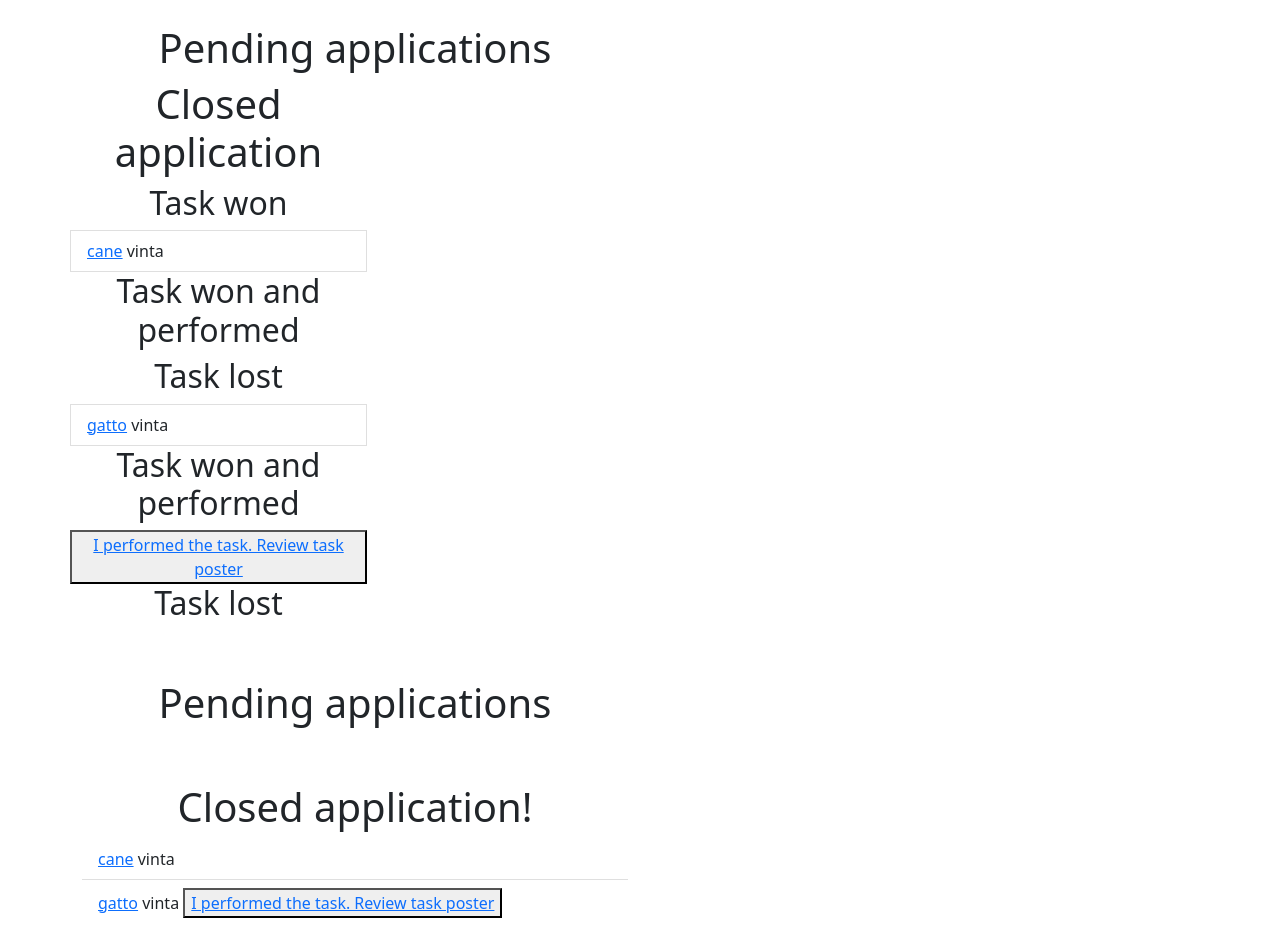
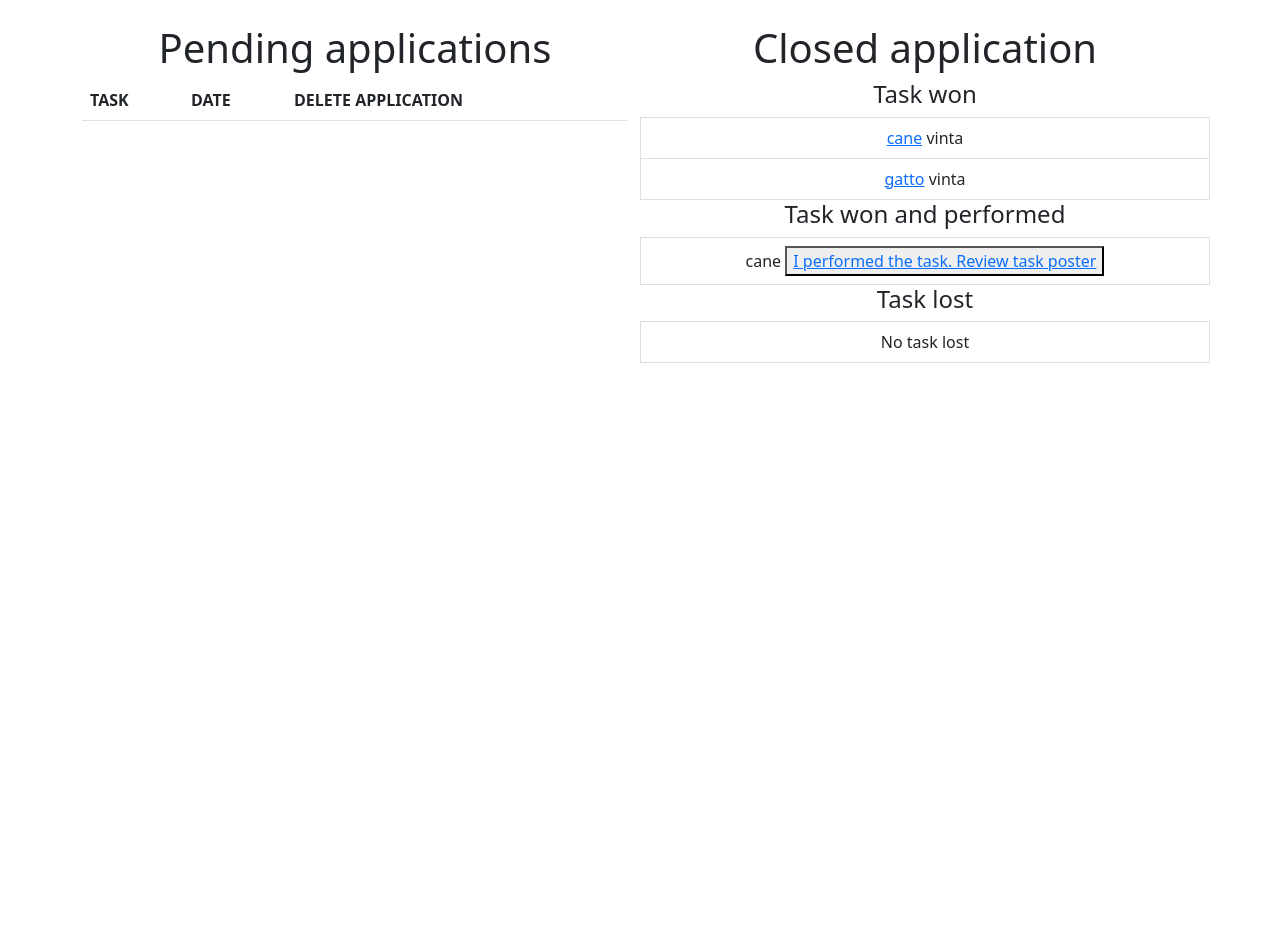
Before and after one commit to Atrebg/unitask, a Flask app: template website/templates/Student/listapplication.html in a window 1280 px wide. Shown: the part 61-987 px from the top of the page. After the commit the page ends 424 px from the top, so only its background shows below. Run offline with Flask 2, Linux system fonts and the light colour scheme; the template is opened without the code that fills it: values that come from a table or form of the project are taken from there, others are empty; data comes from the database, SQL or seed files in the repository; both versions use the stored data as it was after the commit; some libraries are stand-ins or nearby versions.

Commit message:
sistemato views

```diff
--- a/website/models.py
+++ b/website/models.py
@@ -53,6 +53,27 @@
         if task in self.applications:
             return False
         return True
+
+    def taskwon(self):
+        ltaskwon = []
+        for off in self.applications:
+            if off.scelta == self.id:
+                ltaskwon.append(off)
+        return ltaskwon
+
+    def taskwonandperform(self):
+        t = []
+        for off in self.applications:
+            if off.scelta == self.id and off.isPerf:
+                t.append(off)
+        return t
+
+    def tasklost(self):
+        t = []
+        for off in self.applications:
+            if off.scelta != self.id:
+                t.append(off)
+        return t
 
 
 class Adult(User, db.Model):
@@ -111,8 +132,9 @@
         return False
 
     def getdict(self):
-        a = {"title": self.title, "address1": self.address, "address2": "Torino", "coords": {"lat": self.lat, "lng": self.lng},
-            "placeId": self.placeId, "task_id": self.id}
+        a = {"title": self.title, "address1": self.address, "address2": "Torino",
+             "coords": {"lat": self.lat, "lng": self.lng},
+             "placeId": self.placeId, "task_id": self.id}
 
         return a
 
--- a/website/templates/Student/listapplication.html
+++ b/website/templates/Student/listapplication.html
@@ -26,37 +26,56 @@
                                 <td><button type="button"  class="btn btn-dark"><a style="color: white" href={{ url_for('views.deleteapplication', task_id=offer.id) }} > Delete Application</a></button></td>
                             </tr>
                             </tbody>
-                            </table>
 
-                            </div>
+
                         {% endif %}
                     {% endfor %}
+                </table>
+            </div>
+
             <div class="col-sm-12 col-md-6">
                 <h1 align="center">Closed application</h1>
                 <div class="row">
-                    <h2 align="center">Task won</h2>
-                    {% for offer in user.applications %}
-                        {% if offer.isAss==True %}
-                            {% if offer.scelta==user.id %}
-                                <li class="list-group-item">
+                    <h4 align="center">Task won</h4>
+                {%set  l = user.taskwon() %}
+                    {% if l %}
+                    {% for offer in l %}
+                        <li class="list-group-item" align="center">
                         <a href= {{ url_for('views.task', task_id=offer.id) }}>{{ offer.title }}</a> vinta
-                                </div>
-                                <div class="row">
-                                    <h2 align="center">Task won and performed</h2>
-                                    {% if offer.isPerf==False %}
-                                        <button> <a href={{ url_for('views.writereview', task_id=offer.id) }} > I performed the task. Review task poster</a></button>
+                    {% endfor %}
+                {% else %}
+                        <li class="list-group-item" align="center">
+                        No task won
                     {% endif %}
                 </div>
                 <div class="row">
-                                <h2 align="center">Task lost</h2>
-                            {% else %}
-                                <li class="list-group-item">
-                                {{ offer.title }} persa
-                            {% endif %}
+                    <h4 align="center">Task won and performed</h4>
+                {%set  l = user.taskwonandperform() %}
+                    {% if l %}
+                    {% for offer in l %}
+                        <li class="list-group-item" align="center">
+                        {{ offer.title }}
+                        {% if not offer.isClosed %}
+                            <button> <a href={{ url_for('views.writereview', task_id=offer.id) }} > I performed the task. Review task poster</a></button>
                         {% endif %}
                     {% endfor %}
+                    {% else %}
+                        <li class="list-group-item" align="center">
+                        No task won
+                    {% endif %}
                 </div>
-            </div>
+                <div class="row">
+                    <h4 align="center">Task lost</h4>
+                    {%set  l = user.tasklost() %}
+                    {% if l %}
+                        {% for offer in l %}
+                            <li class="list-group-item" align="center">
+                            {{ offer.title }}
+                        {% endfor %}
+                    {% else %}
+                        <li class="list-group-item" align="center">
+                        No task lost
+                    {% endif %}
                 </div>
             </div>
 
@@ -72,45 +91,7 @@
 <br/><br/>
 <!--Giacomo-->
 
-    <h1 align="center">Pending applications</h1>
-<ul class="list-group list-group-flush" id="offers">
-  {% for offer in user.applications %}
-      {% if offer.isAss==False %}
-  <li class="list-group-item">
-     <a href={{ url_for('views.task', task_id=offer.id) }} >{{ offer.title }}</a> {{ offer.date_task }}
-       <button> <a href={{ url_for('views.deleteapplication', task_id=offer.id) }} > Delete Application</a></button>
-          <br/>
-  </li>
-      {% endif %}
-  {% endfor %}
-</ul>
-    <br/>
-    <br/>
-    <h1 align="center">Closed application!</h1>
-<ul class="list-group list-group-flush" id="offers">
-  {% for offer in user.applications %}
-      {% if offer.isAss==True %}
-          {% if offer.scelta==user.id %}
-        <li class="list-group-item">
-            <a href= {{ url_for('views.task', task_id=offer.id) }}>{{ offer.title }}</a> vinta
-            {% if offer.isPerf==False %}
-            <button> <a href={{ url_for('views.writereview', task_id=offer.id) }} > I performed the task. Review task poster</a></button>
-            {% endif %}
-          <br/>
-
-  </li>
-          {% else %}
-       <li class="list-group-item">
-            {{ offer.title }} persa
-
-          <br/>
-            {% endif %}
-      {% endif %}
-
-  {% endfor %}
-</ul>
- <!---->
-
+    <br/><br/><br/><br/>
 
 
 {% endblock %}
```
Also changed, not shown: website/auth.py (+8 -8 lines), website/templates/Adult/homeAdult.html (+26 -24 lines), website/templates/Student/task.html (+7 -2 lines), website/database.db. Lines whose indentation alone changed are shown as unchanged.
